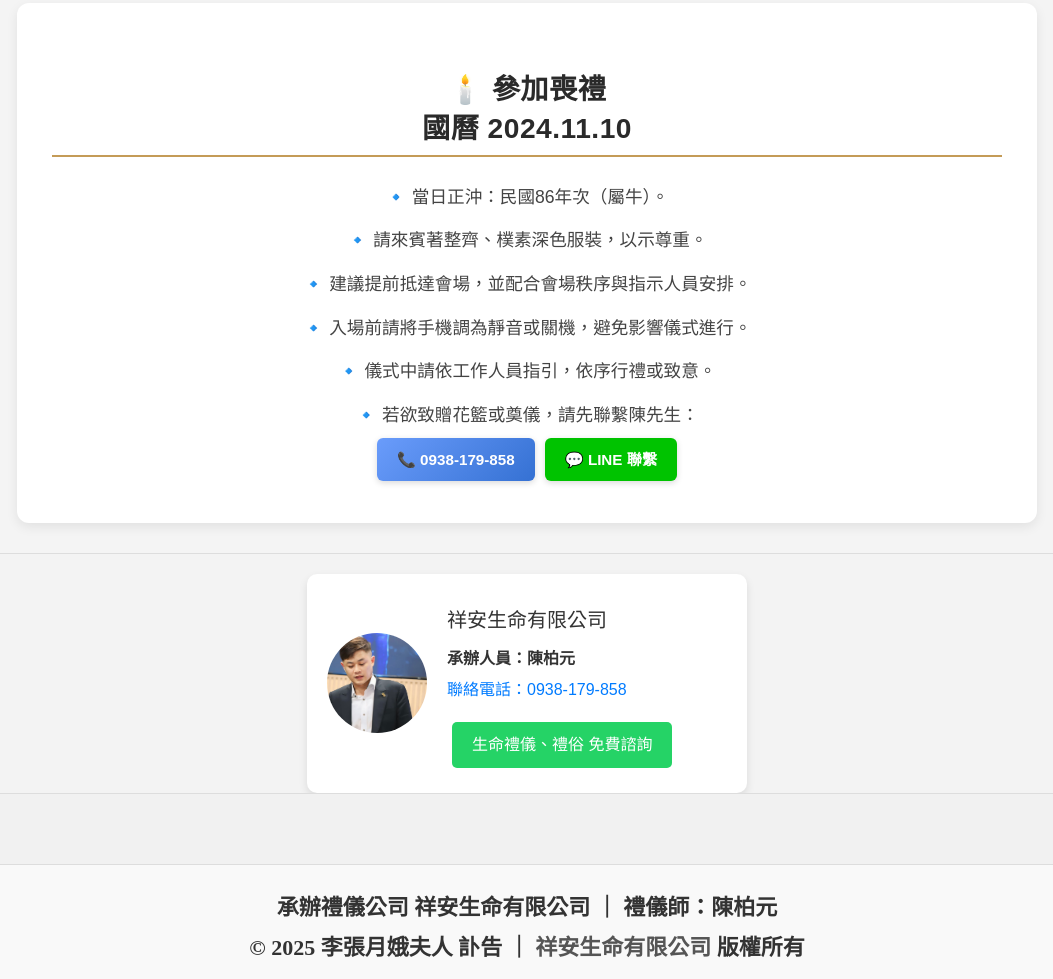
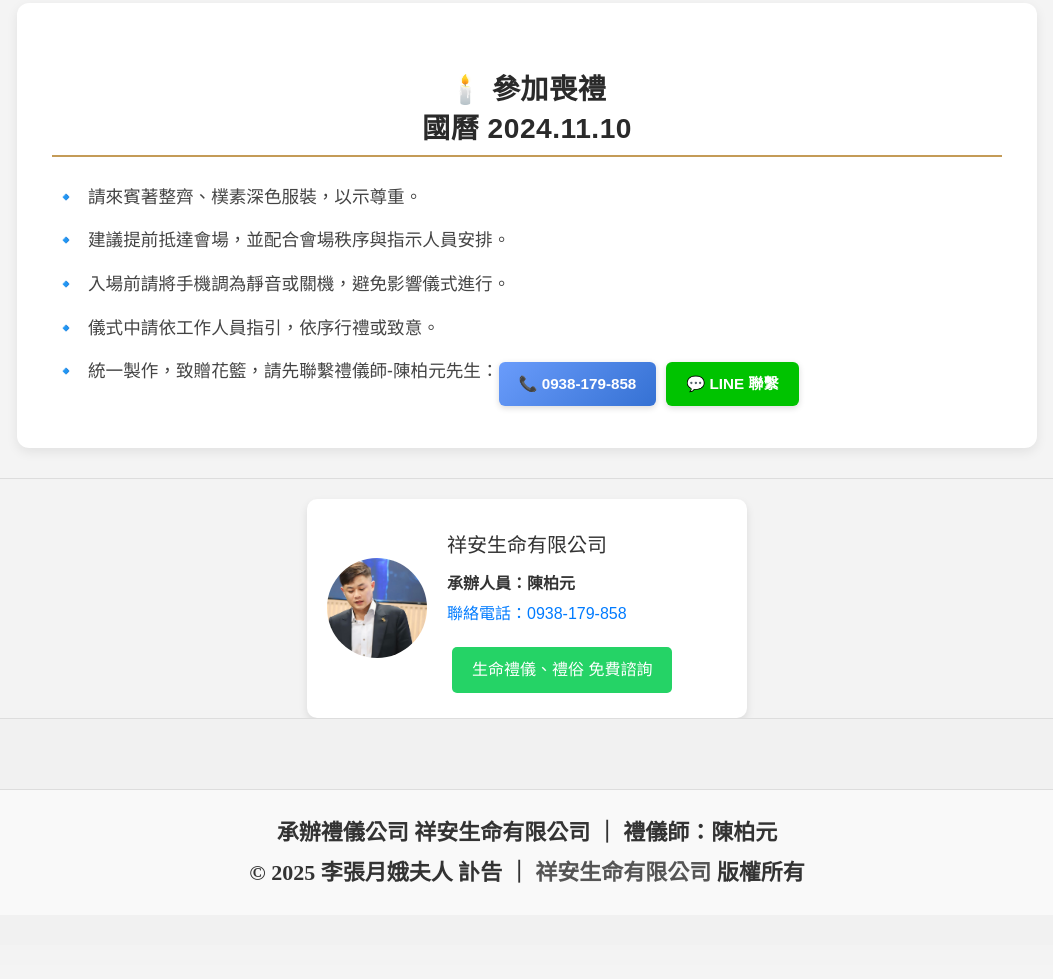
Before and after one commit to Shiangan/Li-Liao-Yue-e, a plain HTML site: page index.html in a window 1280 px wide. Shown: the part 6158-7137 px from the top of the page, without its empty margins (113-1166 px from the left). Drawn offline with nearby package versions, Linux system fonts and the light colour scheme; a web font is replaced by a local one.

Commit message:
Update funeral notice details and styling

```diff
--- a/index.html
+++ b/index.html
@@ -8,8 +8,8 @@
     <meta name="author" content="祥安生命">
     <link rel="icon" href="image/logo.png" type="image/png">
     <meta name="viewport" content="width=device-width, initial-scale=1.0">
-    <meta property="og:title" content="李張月娥夫人雲端訃告-祥安">
-    <meta property="og:description" content="追思李張月娥夫人雲端訃告,衷心感謝親友的慰問與陪伴,治喪期間,因時間有限,以電子追思訊息,邀請您一同參與李廖月娥夫人人生畢業典禮">
+    <meta property="og:title" content="李廖月娥夫人雲端訃告-祥安">
+    <meta property="og:description" content="追思李廖月娥夫人雲端訃告,衷心感謝親友的慰問與陪伴,治喪期間,因時間有限,以電子追思訊息,邀請您一同參與李廖月娥夫人人生畢業典禮">
     <meta property="og:image" content="https://24hour.xn--kpry57d/Li-Liao-Yue-e/image/Write.png">
     <meta property="og:image:width" content="1200">
     <meta property="og:image:height" content="630">
@@ -1267,7 +1267,7 @@ document.querySelectorAll(".gallery-img").forEach(img => {
     </div>
   </div>
 
-<!-- 🔹 參加喪禮注意事項（最完善質感版） -->
+<!-- 🔹 參加喪禮注意事項（符號對齊版） -->
 <section id="funeral-notice">
   <!-- 標題分兩行置中 -->
   <h4 class="notice-title">
@@ -1277,12 +1277,11 @@ document.querySelectorAll(".gallery-img").forEach(img => {
 
   <!-- 注意事項列表 -->
   <ul class="notice-list">
-    <li>🔹 當日正沖：民國86年次（屬牛）。</li>
-    <li>🔹 請來賓著整齊、樸素深色服裝，以示尊重。</li>
-    <li>🔹 建議提前抵達會場，並配合會場秩序與指示人員安排。</li>
-    <li>🔹 入場前請將手機調為靜音或關機，避免影響儀式進行。</li>
-    <li>🔹 儀式中請依工作人員指引，依序行禮或致意。</li>
-    <li>🔹 若欲致贈花籃或奠儀，請先聯繫陳先生：
+    <li><span class="bullet">🔹</span> 請來賓著整齊、樸素深色服裝，以示尊重。</li>
+    <li><span class="bullet">🔹</span> 建議提前抵達會場，並配合會場秩序與指示人員安排。</li>
+    <li><span class="bullet">🔹</span> 入場前請將手機調為靜音或關機，避免影響儀式進行。</li>
+    <li><span class="bullet">🔹</span> 儀式中請依工作人員指引，依序行禮或致意。</li>
+    <li><span class="bullet">🔹</span> 統一製作，致贈花籃，請先聯繫禮儀師-陳柏元先生：
       <div class="contact-line">
         <a href="tel:0938179858">📞 0938-179-858</a>
         <a href="https://line.me/ti/p/TuM5y_Of6I" target="_blank">💬 LINE 聯繫</a>
@@ -1291,7 +1290,6 @@ document.querySelectorAll(".gallery-img").forEach(img => {
   </ul>
 </section>
 
-<!-- 🔹 樣式設計 -->
 <style>
 #funeral-notice {
   background: #ffffff;
@@ -1322,20 +1320,25 @@ document.querySelectorAll(".gallery-img").forEach(img => {
   margin: 0;
 }
 
-/* 列表每項目 */
+/* 列表每項目，符號對齊 */
 #funeral-notice .notice-list li {
   font-size: clamp(1rem, 2vw, 1.1rem);
   color: #444444;
   line-height: 1.8;
   margin-bottom: 12px;
 
-  display: inline-block;
-  width: 100%;
-  white-space: normal;
-  overflow-wrap: break-word; /* 確保長句不消失 */
-}
-
-/* LINE 與電話按鈕置中 */
+  display: flex;
+  align-items: flex-start;
+}
+
+/* 符號固定寬度對齊 */
+#funeral-notice .notice-list li .bullet {
+  flex: 0 0 28px; /* 固定符號寬度 */
+  text-align: center;
+  margin-right: 8px;
+}
+
+/* 聯絡方式置中綠底 */
 .contact-line {
   text-align: center;
   margin-top: 6px;
@@ -1393,7 +1396,6 @@ document.querySelectorAll(".gallery-img").forEach(img => {
   }
 }
 </style>
-
 <!-- 页脚 -->
 <footer style="background-color: #f3f3f3; padding: 20px 0; text-align: center; font-family: Arial, sans-serif;">
     <!-- 名片內容 -->
```
